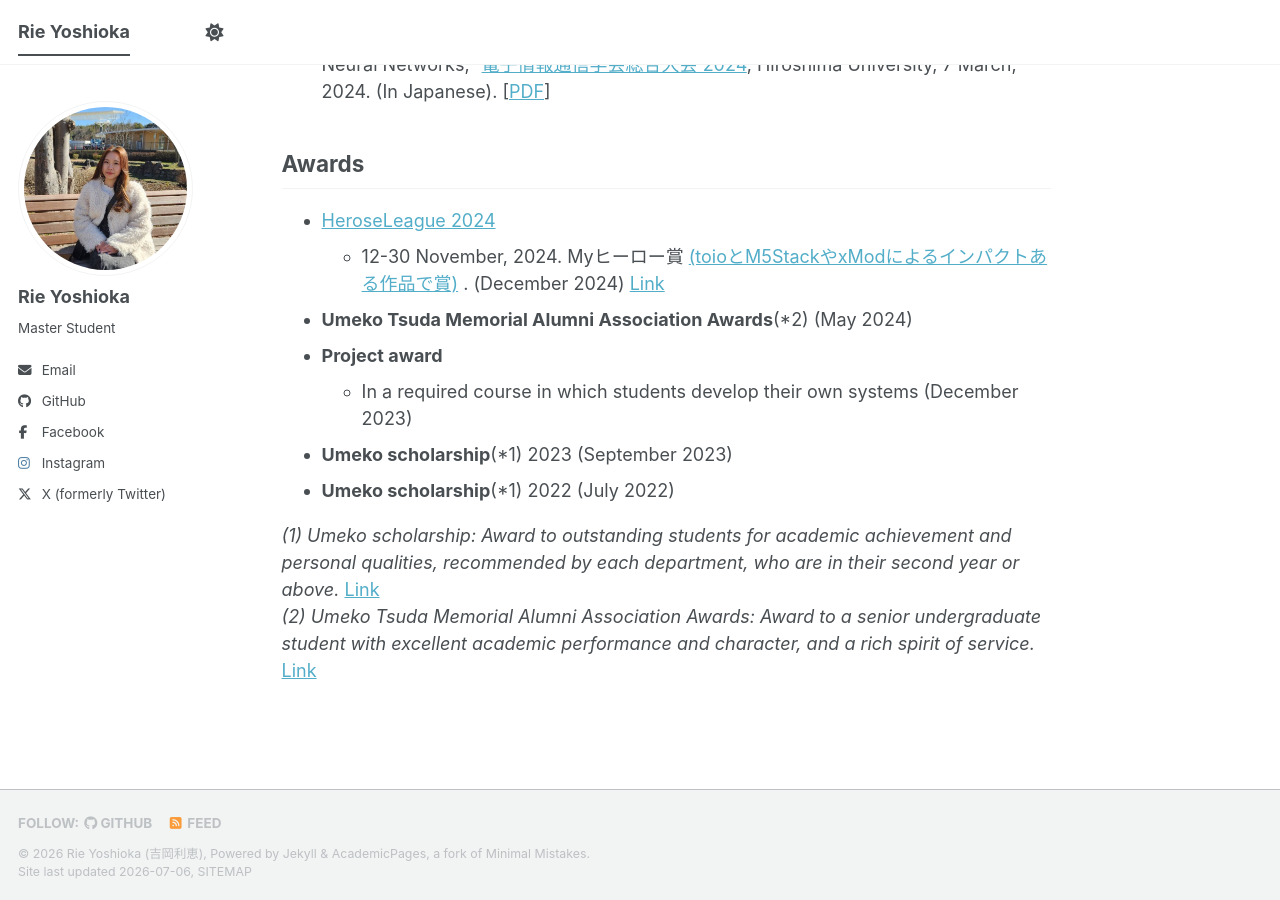
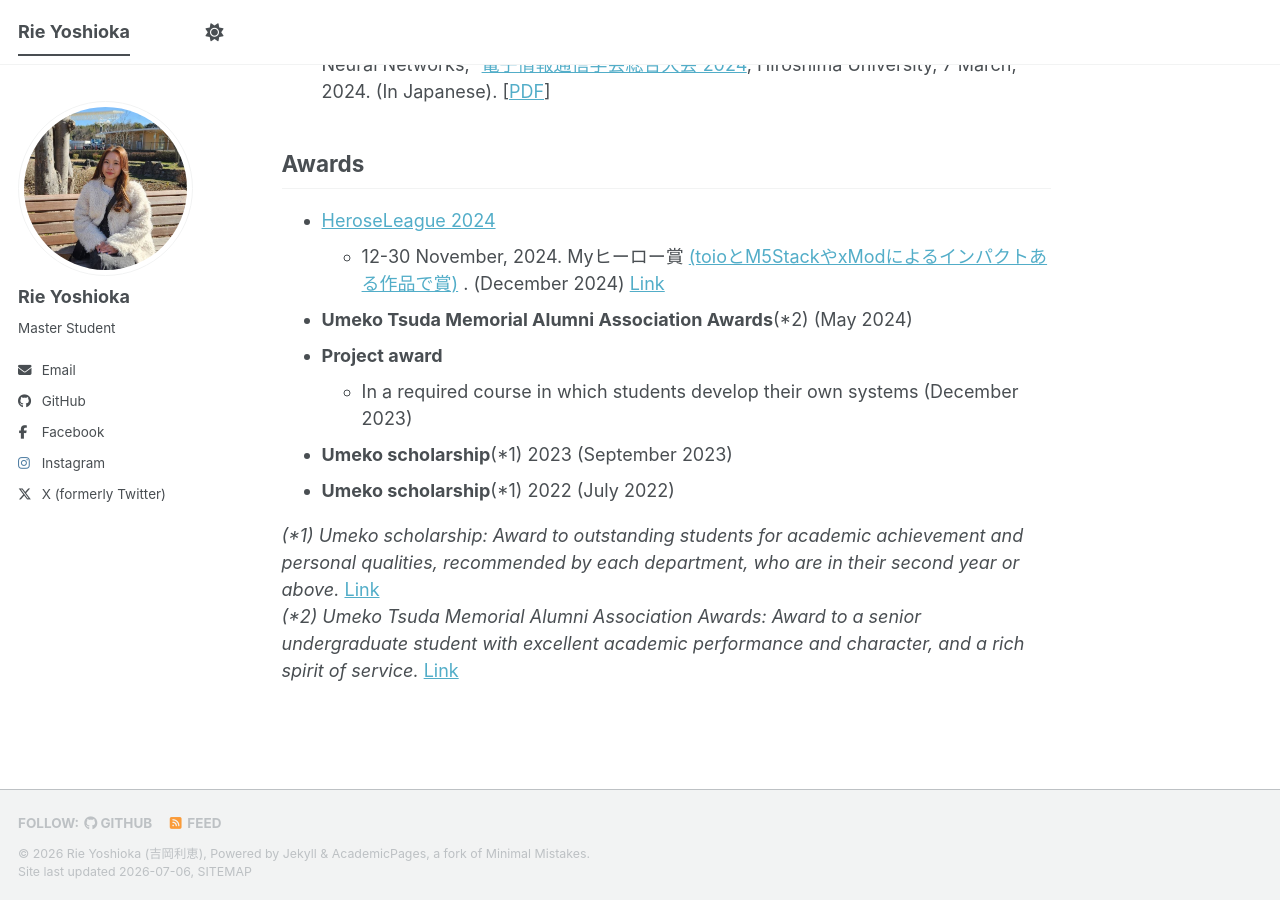
Before and after one commit to rie-yoshi/rie-yoshi.github.io, a Jekyll site: the page built from _pages/about.md, in a window 1280 px wide and 900 px high, scrolled down 527 px. Built offline with Jekyll 4.4.1, drawn with Linux system fonts in a browser that asks for light colours; a script bundle is joined from its source files by our own code; library files that are not in the unit come from our copies.

```diff
--- a/_pages/about.md
+++ b/_pages/about.md
@@ -27,8 +27,8 @@ Hand object interaction
 - **Umeko scholarship**(*1) 2023 (September 2023)
 - **Umeko scholarship**(*1) 2022 (July 2022)
 
-*(1) Umeko scholarship: Award to outstanding students for academic achievement and personal qualities, recommended by each department, who are in their second year or above.* [Link](https://www.tsuda.ac.jp/student-life/scholarship/detail.html#:~:text=%E6%A2%85%E5%AD%90%E3%82%B9%E3%82%AB%E3%83%A9%E3%82%B7%E3%83%83%E3%83%97%EF%BC%88%E5%AD%A6%E6%A5%AD%EF%BC%89) \
-*(2) Umeko Tsuda Memorial Alumni Association Awards: Award to a senior undergraduate student with excellent academic performance and character, and a rich spirit of service.* [Link](https://www.tsuda.ac.jp/student-life/scholarship/detail.html#:~:text=%E6%B4%A5%E7%94%B0%E6%A2%85%E5%AD%90%E8%A8%98%E5%BF%B5%E5%90%8C%E7%AA%93%E4%BC%9A%E8%B3%9E)
+*(\*1) Umeko scholarship: Award to outstanding students for academic achievement and personal qualities, recommended by each department, who are in their second year or above.* [Link](https://www.tsuda.ac.jp/student-life/scholarship/detail.html#:~:text=%E6%A2%85%E5%AD%90%E3%82%B9%E3%82%AB%E3%83%A9%E3%82%B7%E3%83%83%E3%83%97%EF%BC%88%E5%AD%A6%E6%A5%AD%EF%BC%89) \
+*(\*2) Umeko Tsuda Memorial Alumni Association Awards: Award to a senior undergraduate student with excellent academic performance and character, and a rich spirit of service.* [Link](https://www.tsuda.ac.jp/student-life/scholarship/detail.html#:~:text=%E6%B4%A5%E7%94%B0%E6%A2%85%E5%AD%90%E8%A8%98%E5%BF%B5%E5%90%8C%E7%AA%93%E4%BC%9A%E8%B3%9E)
 
 
 <!--
```
